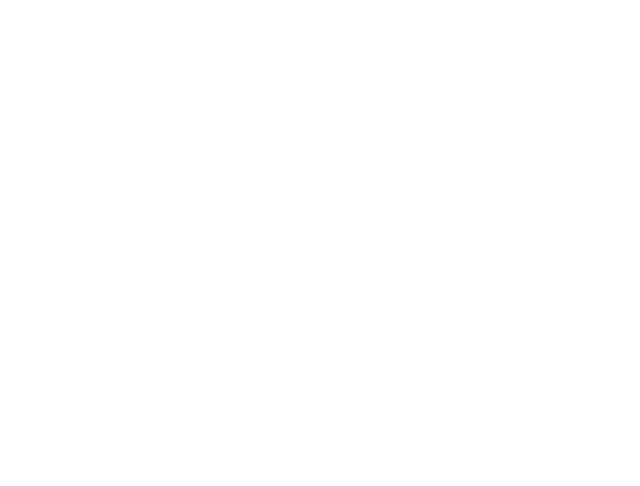
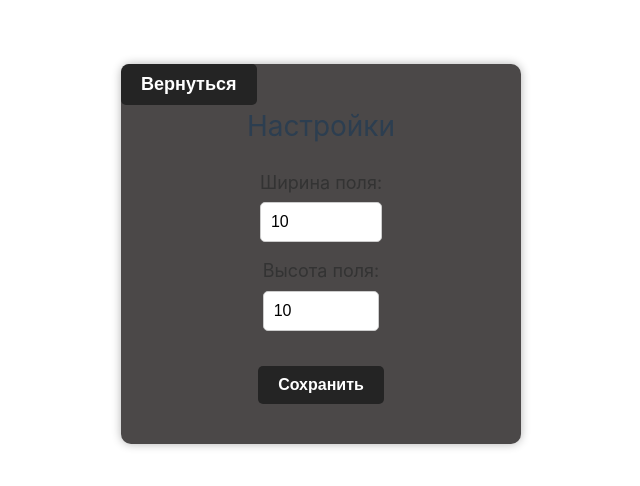
Before and after one commit to sobol4156/tic-tac-toe, a Vue app in the folder app/: page /options in a window 1280 px wide. Before the commit this address had no page. Shown: the part 146-632 px from the top of the page, without its empty margins (319-959 px from the left). Built offline with nearby package versions, Linux system fonts and the light colour scheme.

Commit message:
new design app

```diff
--- a/app/src/routes/router.js
+++ b/app/src/routes/router.js
@@ -3,6 +3,7 @@
 import Start from "@/views/Start.vue";
 import Registration from "@/views/Registration.vue";
 import Login from "@/views/Login.vue";
+import Options from '@/views/Options.vue'
 
 const routes = [
   {
@@ -25,6 +26,11 @@
     name: "Login",
     component: Login,
   },
+  {
+    path: "/options",
+    name: "Options",
+    component: Options,
+  },
 ];
 
 const router = createRouter({
--- /dev/null
+++ b/app/src/views/Options.vue
@@ -0,0 +1,159 @@
+<template>
+  <div class="form">
+    <div class="block-form">
+      <div>
+        <button @click="backToStart" class="back-btn">Вернуться</button>
+      </div>
+      <div class="info-blocks">
+        <h1>Настройки</h1>
+
+        <div class="data-fields">
+          <div class="input-field">
+            <label for="fieldWidth">Ширина поля:</label>
+            <input
+              type="number"
+              id="fieldWidth"
+              v-model="fieldWidth"
+              min="5"
+              max="20"
+            />
+          </div>
+          <div class="input-field">
+            <label for="fieldHeight">Высота поля:</label>
+            <input
+              type="number"
+              id="fieldHeight"
+              v-model="fieldHeight"
+              min="5"
+              max="20"
+            />
+          </div>
+        </div>
+        <button @click="saveSettings" class="btn">Сохранить</button>
+      </div>
+    </div>
+  </div>
+</template>
+
+<script>
+export default {
+  name: "Options",
+  data() {
+    return {
+      fieldWidth: 10,
+      fieldHeight: 10,
+    };
+  },
+  methods: {
+    backToStart() {
+      this.$router.push("/");
+    },
+    saveSettings() {
+      console.log("Ширина поля:", this.fieldWidth);
+      console.log("Высота поля:", this.fieldHeight);
+      // Логика сохранения настроек...
+    },
+  },
+};
+</script>
+
+<style scoped lang="scss">
+.form {
+  display: flex;
+  justify-content: center;
+  align-items: center;
+  height: 100vh;
+
+  .block-form {
+    position: relative;
+    margin: 0 20px;
+    width: 400px;
+    padding: 40px;
+    border-radius: 10px;
+    box-shadow: 0 0 10px rgba(0, 0, 0, 0.3);
+    background-color: #4b4848;
+  }
+
+  .info-blocks {
+    text-align: center;
+
+    h1 {
+      font-size: 28px;
+      margin-bottom: 20px;
+    }
+
+    .data-fields {
+      display: flex;
+      flex-direction: column;
+      align-items: center;
+
+      .input-field {
+        margin-bottom: 15px;
+
+        label {
+          display: block;
+          font-size: 18px;
+          margin-bottom: 5px;
+          color: #333;
+        }
+
+        input {
+          width: 100%;
+          padding: 10px;
+          font-size: 16px;
+          border-radius: 5px;
+          border: 1px solid #ccc;
+          transition: border-color 0.3s;
+        }
+
+        input:focus {
+          outline: none;
+          border-color: #242424;
+        }
+      }
+    }
+
+    .btn {
+      padding: 10px 20px;
+      font-size: 16px;
+      font-weight: bold;
+      background-color: #242424;
+      color: #fff;
+      border: none;
+      border-radius: 5px;
+      cursor: pointer;
+      transition: background-color 0.3s, box-shadow 0.3s;
+      margin-top: 20px;
+    }
+
+    .btn:hover {
+      color: #242424;
+      background-color: #fff;
+      box-shadow: 0 0 10px rgba(0, 0, 0, 0.3);
+    }
+  }
+}
+
+.back-btn {
+  position: absolute;
+  top: 0;
+  left: 0;
+  display: inline-block;
+  padding: 10px 20px;
+  font-size: 18px;
+  font-weight: bold;
+  color: #fff;
+  background-color: #242424;
+  border: none;
+  border-radius: 8px 5px 5px 5px;
+  cursor: pointer;
+  outline: none;
+  transition: all ease 0.3s;
+}
+
+.back-btn:hover {
+  color: #242424;
+  background-color: #fff;
+  box-shadow: 0 0 10px rgba(0, 0, 0, 0.5);
+}
+</style>
--- a/app/src/views/Start.vue
+++ b/app/src/views/Start.vue
@@ -1,33 +1,5 @@
 <template>
   <div class="wrapper">
-      <!-- окно настроек -->
-      <div id="myModal" class="modal" v-show="showModal">
-        <div class="modal-content">
-          <span class="close" @click="closeOptions">&times;</span>
-          <div class="options">
-            <div class="selectionGame">
-              <div><p>Свободная игра</p></div>
-              <div>
-                <p>Компьютер</p>
-              </div>
-              <div>
-                <p>Онлайн режим</p>
-              </div>
-            </div>
-            <div class="marks">
-              <div><img src="@/assets/whitePaper.svg" alt="paper" /><img class="red-mark" src="@/assets/redCheckMark.svg" alt="redMark"></div>
-              <div><img src="@/assets/whitePaper.svg" alt="paper" /></div>
-              <div><img src="@/assets/whitePaper.svg" alt="paper" /></div>
-            </div>
-          </div>
-        </div>
-      </div>
-
-      <!-- Иконка настроек -->
-      <div class="gear">
-        <img @click="openOptions" src="@/assets/gear.svg" alt="gear" />
-      </div>
-
     <div class="login-screen">
       <div class="login-buttons">
         <button class="login-button" @click="login">Войти</button>
@@ -35,50 +7,70 @@
           Зарегистрироваться
         </button>
       </div>
-        <div class="start-button">
-          <button class="start-game" @click="startGame">Start</button>
+      <div class="game-mode">
+        <div
+          class="mode-option"
+
+          @click="setGameMode('single')"
+        >
+          Одиночный режим
+        </div>
+        <div
+          class="mode-option"
+
+          @click="setGameMode('multiplayer')"
+        >
+          Мультиплеер
+        </div>
+        <div
+          class="mode-option"
+
+          @click="setGameMode('free')"
+        >
+          Свободная игра
+        </div>
+        <div class="options-button mode-option" @click="openOptions">Настройки</div>
       </div>
     </div>
   </div>
 </template>
 
 <script>
-
 export default {
-    name: 'Start',
+  name: "Start",
   data() {
     return {
       showModal: false,
+      gameMode: ''
     };
   },
   methods: {
     login() {
       // логика входа
-        this.$router.push('/login')
+      this.$router.push("/login");
     },
     register() {
       //  логика регистрации
-        this.$router.push('/registration')
+      this.$router.push("/registration");
     },
-      startGame() {
+    startGame(gameMode) {
       //  логика запуска игры
-        this.$router.push('/game')
+      this.$router.push("/game");
     },
     openOptions() {
       //  логика открытия настроек
-        this.showModal = true;
+      this.$router.push('/options')
     },
-      closeOptions() {
-        // логика закрытия настроек
-        this.showModal = false;
+
+    setGameMode(mode) {
+      this.gameMode = mode;
+      this.startGame(this.gameMode)
     },
   },
-
 };
 </script>
 
 <style scoped lang="scss">
-
 .login-screen {
   position: relative;
   display: flex;
@@ -95,153 +87,46 @@
 
 .login-button,
 .register-button {
+  font-weight: 700;
   padding: 8px 12px;
   margin-left: 10px;
   border: none;
   border-radius: 4px;
+  background-color: #242424;
+  color: #fff;
+  cursor: pointer;
+  transition: all ease 0.3s;
+}
+.login-button:hover,
+.register-button:hover {
+
+  background-color: #fff;
+  color: #242424;
+
+}
+
+
+// Кнопки меню
+
+.mode-option {
+  text-align: center;
+  padding: 10px 20px;
+  margin: 10px;
+  border-radius: 20px;
+  cursor: pointer;
+  transition: background-color 0.3s ease;
+  font-size: 24px;
+  color: #333;
+}
+
+.mode-option:hover {
+  background-color: #ddd;
+}
+
+.mode-option.active {
   background-color: #4caf50;
   color: white;
-    cursor: pointer;
 }
 
-  .start-button {
-    position: absolute;
-    top: 50%;
-    left: 50%;
-    transform: translate(-50%, -50%);
-  }
 
-  .start-game {
-    background-image: linear-gradient(
-      to right,
-      #ff512f 0%,
-      #f09819 51%,
-      #ff512f 100%
-    );
-    margin: 10px;
-    padding: 15px 45px;
-    font-size: 64px;
-    text-align: center;
-    text-transform: uppercase;
-    transition: 0.5s;
-    background-size: 200% auto;
-    color: white;
-    box-shadow: 0 0 20px #eee;
-    border-radius: 20px;
-    display: block;
-    cursor: pointer;
-  }
-
-  .start-game:hover {
-    background-position: right center; /* change the direction of the change here */
-    color: #fff;
-    text-decoration: none;
-  }
-  /* /кнопка настроек */
-  .gear {
-    position: absolute;
-    margin: 30px;
-    z-index: 10;
-    transition: transform 0.3s ease;
-
-    img {
-      cursor: pointer;
-    }
-  }
-  .gear:hover {
-    transform: scale(1.05);
-  }
-
-  /* модальное окно */
-
-  .modal {
-    position: fixed;
-    z-index: 1;
-    left: 0;
-    top: 0;
-    width: 100%;
-    height: 100%;
-    overflow: auto;
-    background-color: rgb(0, 0, 0); /* Цвет фона */
-    background-color: rgba(0, 0, 0, 0.4); /* Цвет фона с прозрачностью */
-  }
-
-  .modal-content {
-    background-color: #4b4848;
-    margin: 10% auto;
-    padding: 0 25px;
-    height: 50vh;
-    border: 1px solid #888;
-    border-radius: 8px;
-    width: 80%;
-    box-shadow: 0 4px 8px 0 rgba(0, 0, 0, 0.2), 0 6px 20px 0 rgba(0, 0, 0, 0.19);
-    animation: animatezoom ease-out 0.5s;
-  }
-
-  .close {
-    color: #aaa;
-    float: right;
-    font-size: 34px;
-    font-weight: bold;
-  }
-
-  .close:hover,
-  .close:focus {
-    color: rgb(48, 48, 48);
-    text-decoration: none;
-    cursor: pointer;
-  }
-  /* Анимация для открытия модального окна */
-  @keyframes animatezoom {
-    from {
-      transform: translate(-56%, -56%) scale(0);
-    }
-    to {
-      transform: translate(0, 0) scale(1);
-    }
-  }
-  /* Внутрянка настроек*/
-  .options {
-    display: flex;
-    img {
-      margin: 15px;
-      display: flex;
-      flex-direction: column;
-    }
-  }
-  .selectionGame {
-    padding: 20px;
-    font-size: 30px;
-    display: flex;
-    flex-direction: column;
-    gap: 10px;
-
-    div {
-      display: flex;
-    }
-
-    p {
-      margin: 10px;
-      cursor: pointer;
-      transition: transform 0.2s ease;
-    }
-    p:hover {
-      transform: scale(1.1);
-    }
-  }
-  .marks {
-    position: relative;
-    div{
-      position: relative;
-    }
-    .red-mark{
-      position: absolute;
-      z-index: 1;
-      top: -10px;
-      left: 0;
-
-      width: 70%;
-      height: 90%;
-    }
-  }
 </style>
```
Also changed, not shown: app/src/views/Login.vue (+25 -25 lines), app/src/views/Registration.vue (+13 -24 lines). Lines whose indentation alone changed are shown as unchanged.
